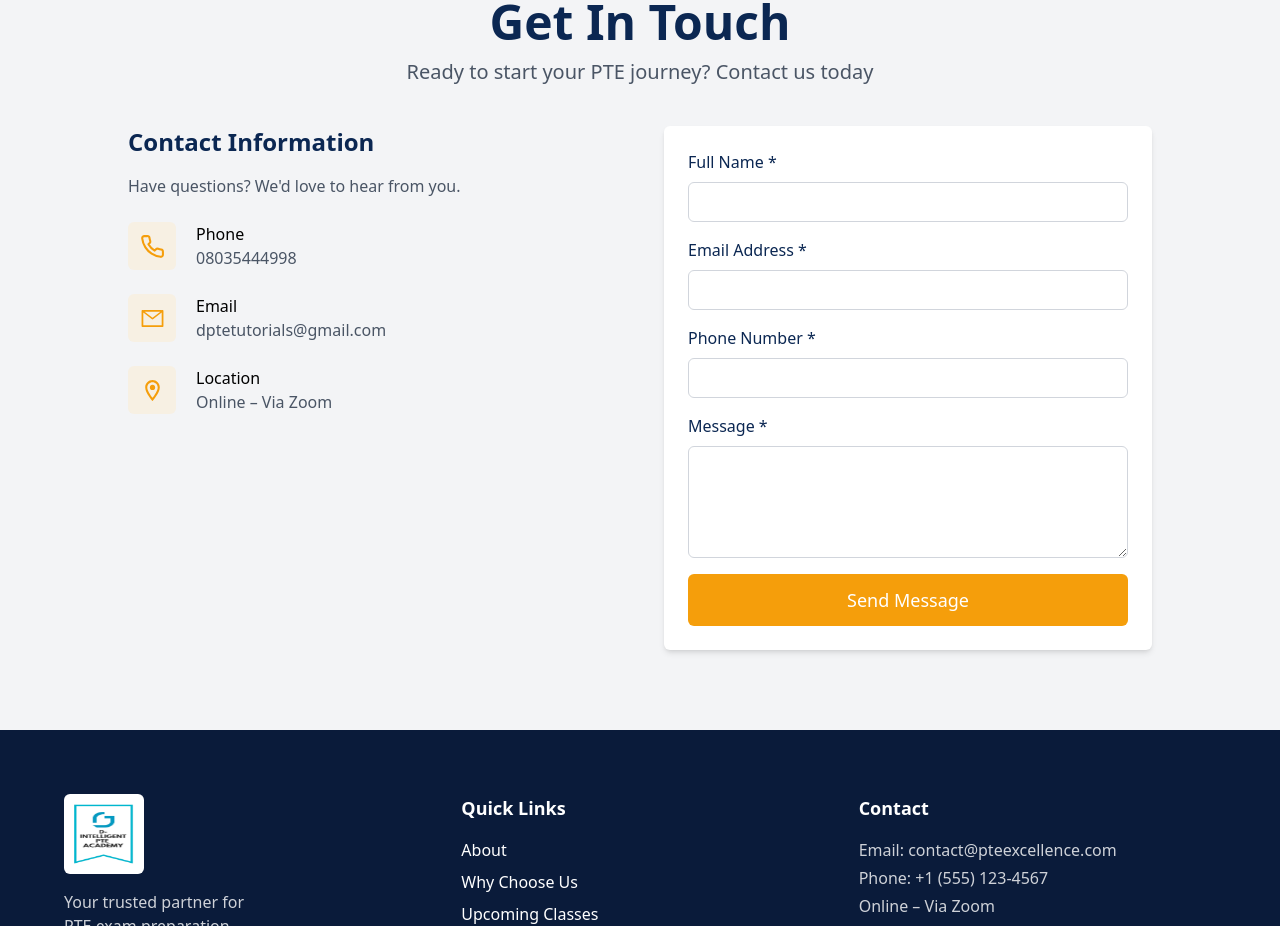
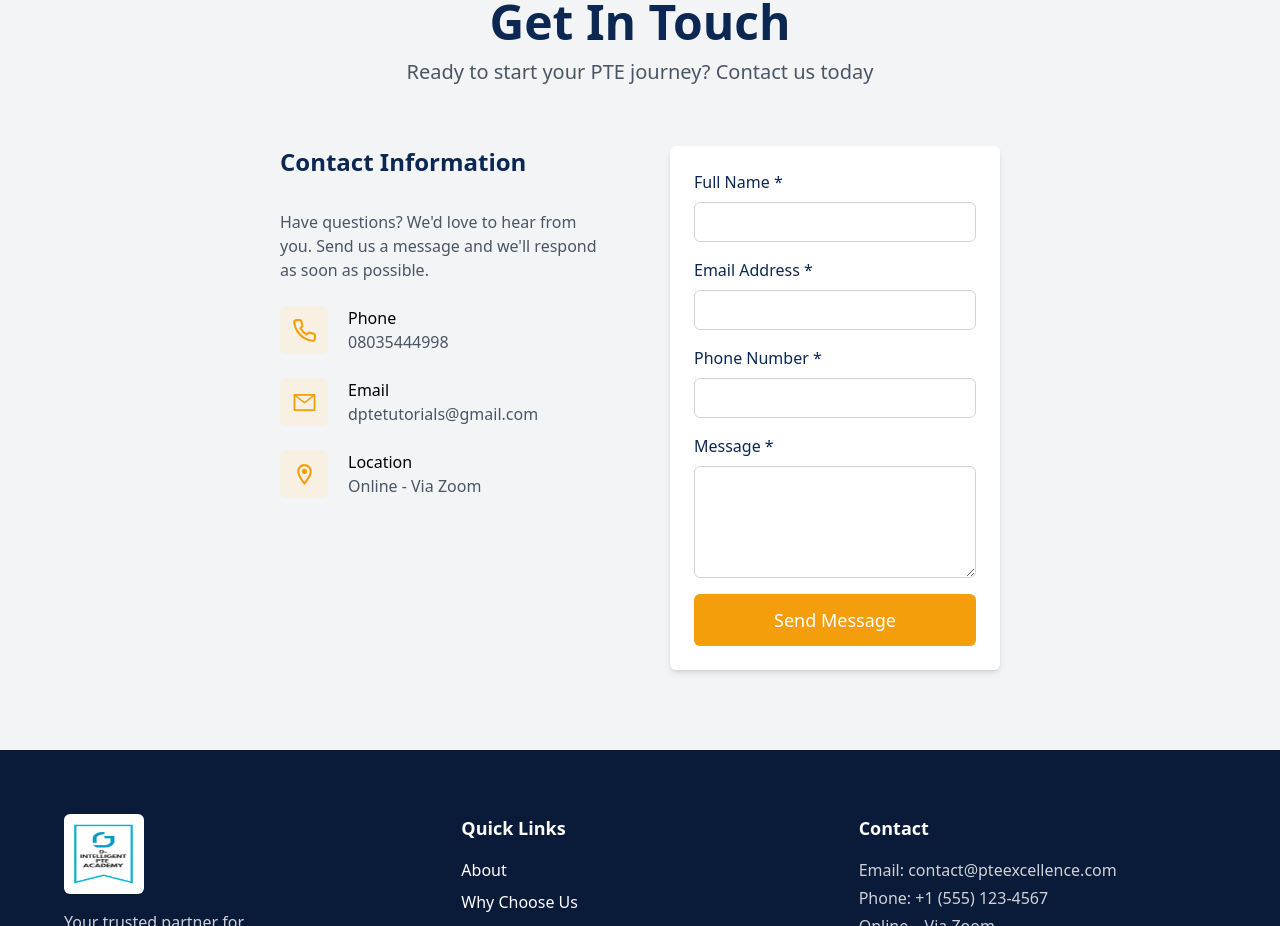
Before and after one commit to Chris-Codex/pte, a React (Vite) app: page / in a window 1280 px wide. Shown: the part 3780-4706 px from the top of the page. Built offline with nearby package versions, Linux system fonts and the light colour scheme.

Commit message:
Integrated netlify form function

```diff
--- a/src/components/Contact.tsx
+++ b/src/components/Contact.tsx
@@ -1,21 +1,13 @@
-import { useState } from "react";
 import ContactInfo from "./ContactInfo";
 import SectionTitle from "./SectionnTitle";
 import { FiPhone } from "react-icons/fi";
 import { AiOutlineMail } from "react-icons/ai";
 import { MdOutlineLocationOn } from "react-icons/md";
+import { useState } from "react";
 import type { formError, formType } from "../types/form";
 
 
-const encode = (data: Record<string, string>) =>
-  Object.keys(data)
-    .map(
-      key =>
-        encodeURIComponent(key) +
-        "=" +
-        encodeURIComponent(data[key])
-    )
-    .join("&");
+const encode = (data: Record<string, string>) => Object.keys(data).map((key) => encodeURIComponent(key) + "=" + encodeURIComponent(data[key])).join("&")
 
 const Contact = () => {
   const [form, setForm] = useState<formType>({
@@ -24,7 +16,6 @@ const Contact = () => {
     phone: "",
     message: "",
   });
-
   const [errors, setErrors] = useState<formError>({});
   const [success, setSuccess] = useState(false);
 
@@ -32,30 +23,31 @@ const Contact = () => {
     e: React.ChangeEvent<HTMLInputElement | HTMLTextAreaElement>
   ) => {
     const { name, value } = e.target;
-    setForm(prev => ({ ...prev, [name]: value }));
+
+    setForm((prev) => ({
+      ...prev,
+      [name]: value,
+    }));
   };
 
-  const validate = (): formError => {
-    const newErrors: formError = {};
+  const validation = () => {
+    const newError: formError = {};
 
-    if (!form.name) newErrors.name = "Name is required";
-    if (!form.email || !form.email.includes("@"))
-      newErrors.email = "Valid email is required";
-    if (!form.phone) newErrors.phone = "Phone number is required";
-    if (!form.message) newErrors.message = "Message is required";
+    if (!form.name) newError.name = "Name is required";
+    if (!form.email.includes("@")) newError.email = "Email is required";
+    if (!form.phone) newError.phone = "Phone number is required";
+    if (!form.message) newError.message = "Message is required";
 
-    return newErrors;
+    return newError;
   };
 
   const handleSubmit = async (e: React.FormEvent<HTMLFormElement>) => {
     e.preventDefault();
-    setSuccess(false);
 
-    const validationErrors = validate();
-    setErrors(validationErrors);
+    const validationError = validation();
+    setErrors(validationError);
 
-    if (Object.keys(validationErrors).length !== 0) return;
-
+    if (Object.keys(validationError).length === 0) {
       try {
         await fetch("/", {
           method: "POST",
@@ -70,8 +62,8 @@ const Contact = () => {
             message: form.message,
           }),
         });
+        console.log("Form Submitted:", form);
 
-      setSuccess(true);
         setForm({
           name: "",
           email: "",
@@ -80,6 +72,7 @@ const Contact = () => {
         });
       } catch (error) {
         console.error("Netlify form submission error:", error);
+      }
     }
   };
 
@@ -90,14 +83,14 @@ const Contact = () => {
         subtitle="Ready to start your PTE journey? Contact us today"
       />
 
-      <div className="grid grid-cols-1 lg:grid-cols-2 gap-12 mx-5 md:mx-10 lg:mx-32 mt-10">
-        {/* Contact Info */}
-        <div>
-          <h2 className="text-2xl text-[#0B2752] font-semibold">
+      <div className="grid grid-cols-1 lg:grid-cols-2 gap-15 mx-5 md:mx-10 lg:mx-70 mt-5 lg:mt-15">
+        <div className="">
+          <h1 className="text-2xl text-[#0B2752] font-semibold">
             Contact Information
-          </h2>
-          <p className="text-gray-600 mt-4">
-            Have questions? We'd love to hear from you.
+          </h1>
+          <p className="text-gray-600 pt-4 lg:pt-8">
+            Have questions? We'd love to hear from you. Send us a message and
+            we'll respond as soon as possible.
           </p>
 
           <ContactInfo Icon={FiPhone} phone="Phone" number="08035444998" />
@@ -109,11 +102,10 @@ const Contact = () => {
           <ContactInfo
             Icon={MdOutlineLocationOn}
             phone="Location"
-            number="Online – Via Zoom"
+            number="Online - Via Zoom"
           />
         </div>
 
-        {/* Form */}
         <form
           name="contact"
           method="POST"
```
Lines whose indentation alone changed are shown as unchanged.
